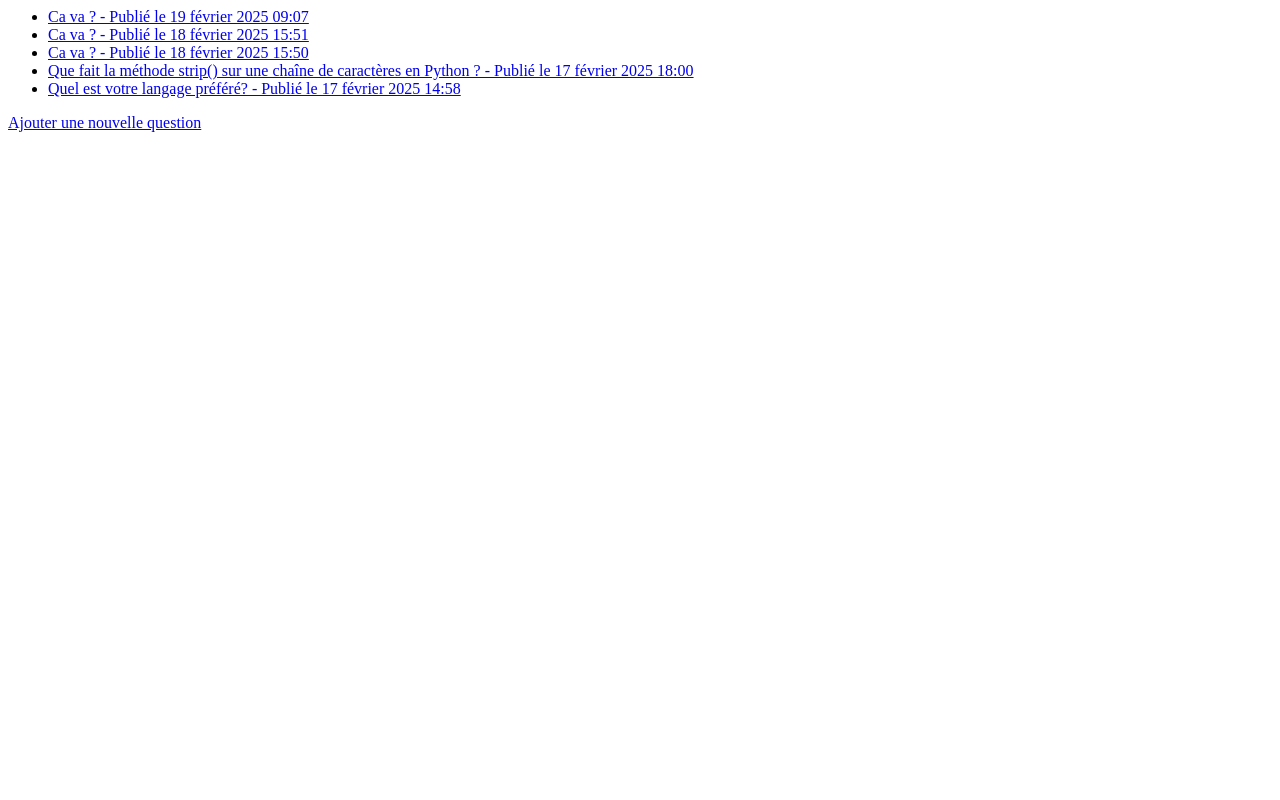
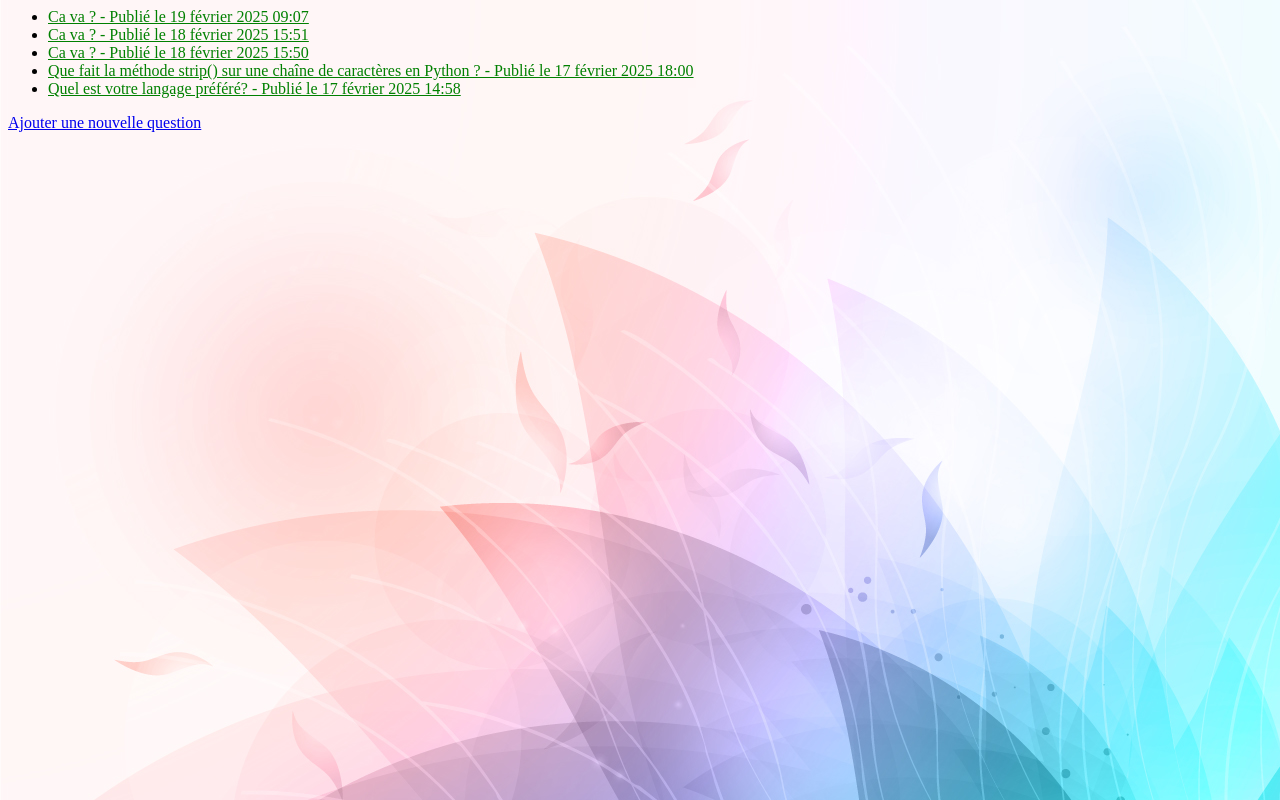
Before and after one commit to GillesQuodbach/django-module3, a Django app: page /polls/ in a window 1280 px wide. Run offline with Django 4.2, Linux system fonts and the light colour scheme; data comes from the database, SQL or seed files in the repository.

Commit message:
ajout css + background

```diff
--- /dev/null
+++ b/polls/static/polls/style.css
@@ -0,0 +1,7 @@
+body {
+    background: white url("images/background.jpg") no-repeat;
+}
+
+li a {
+    color: green;
+}
--- a/polls/templates/polls/index.html
+++ b/polls/templates/polls/index.html
@@ -1,3 +1,7 @@
+{% load static %}
+
+<link rel="stylesheet" href="{% static 'polls/style.css' %}">
+
 {% if latest_question_list %}
     <ul>
     {% for question in latest_question_list %}
--- a/polls/views.py
+++ b/polls/views.py
@@ -1,12 +1,10 @@
 from tempfile import template
-
 from django.db.models import Sum
 from django.shortcuts import render, get_object_or_404, redirect
 from django.http import HttpResponseRedirect
 from django.urls import reverse, reverse_lazy
 from django.views import generic
 from django.views.generic import CreateView
-
 from .forms import QuestionForm
 from .models import Question, Choice
 # Create your views here.
```
Also changed, not shown: polls/static/polls/images/background.jpg (added).
